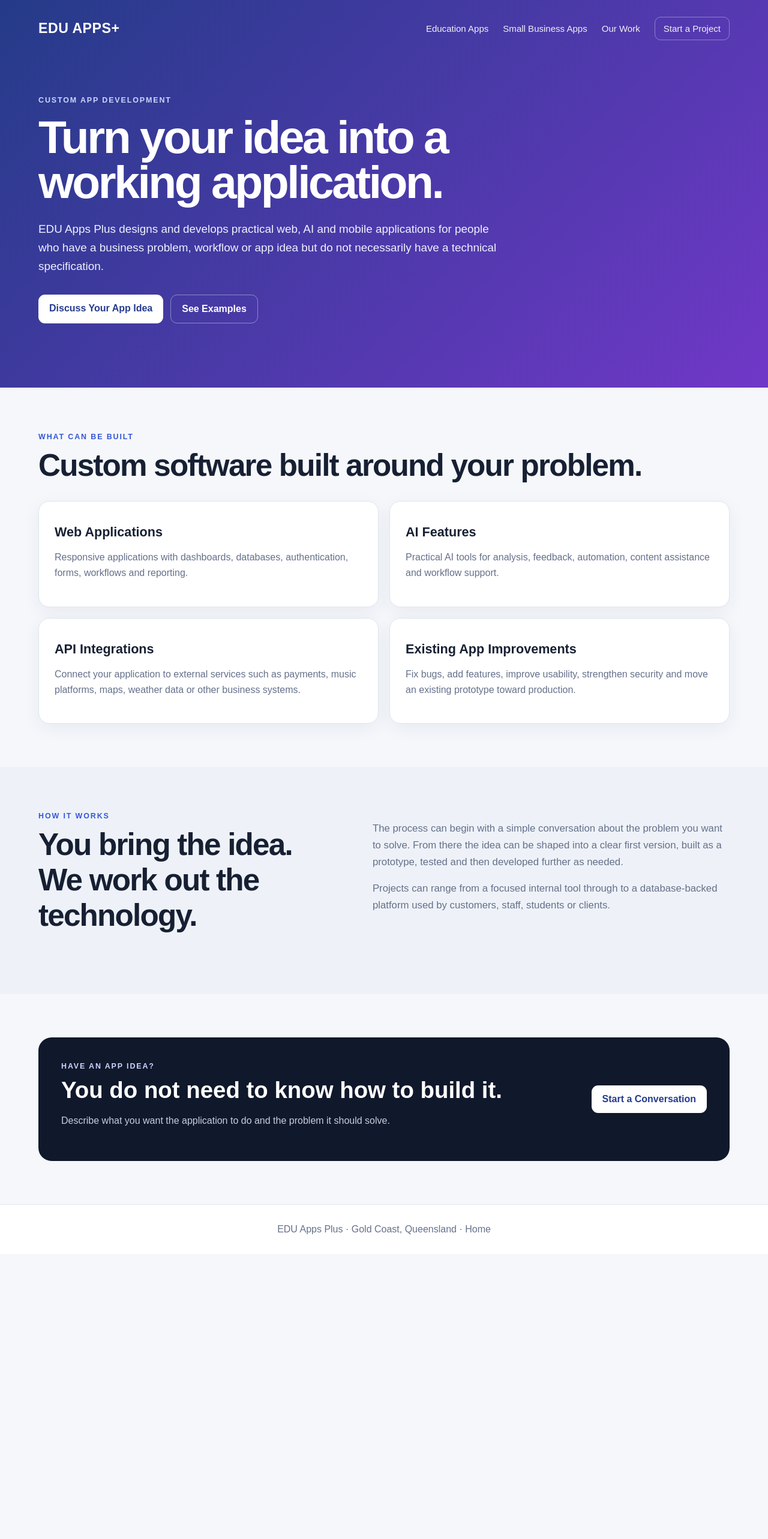
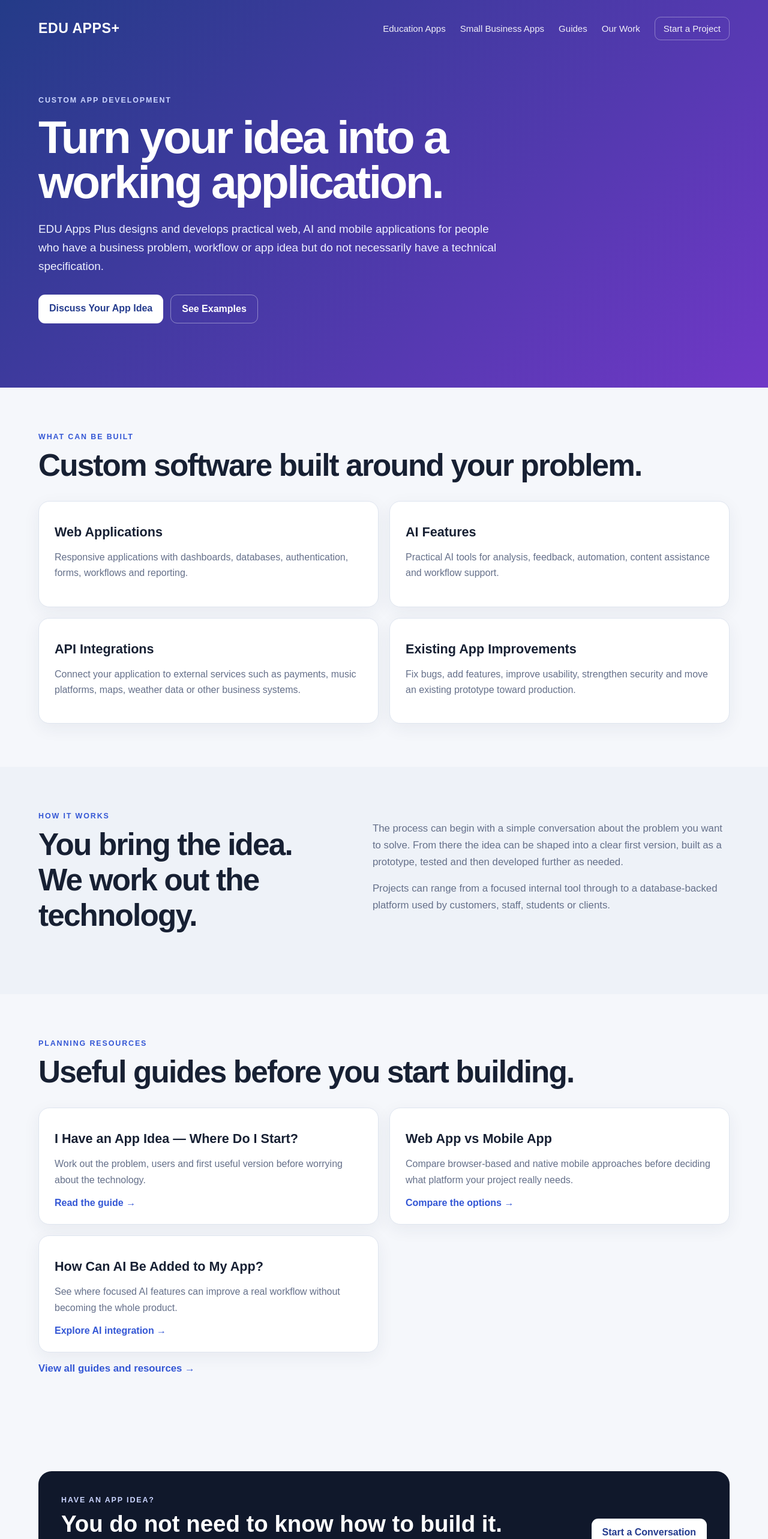
Before and after one commit to trevore777/eduappsplus_website, a Next.js app: page /app-development in a window 1280 px wide. Shown: the top 2565 px of the page at 60% size. Before the commit the page ends 2090 px from the top, so only its background shows below. Built offline with nearby package versions, Linux system fonts and the light colour scheme.

Commit message:
Link app development page to guides

```diff
--- a/app/app-development/page.js
+++ b/app/app-development/page.js
@@ -9,7 +9,7 @@ export const metadata = {
 export default function AppDevelopmentPage() {
   return <>
     <header className="siteHeader"><div className="wrap">
-      <div className="top"><Link className="brand" href="/">EDU APPS+</Link><nav className="mainNav"><Link href="/education-apps">Education Apps</Link><Link href="/small-business-apps">Small Business Apps</Link><Link href="/case-studies">Our Work</Link><Link className="navCta" href="/enquire">Start a Project</Link></nav></div>
+      <div className="top"><Link className="brand" href="/">EDU APPS+</Link><nav className="mainNav"><Link href="/education-apps">Education Apps</Link><Link href="/small-business-apps">Small Business Apps</Link><Link href="/guides">Guides</Link><Link href="/case-studies">Our Work</Link><Link className="navCta" href="/enquire">Start a Project</Link></nav></div>
       <div className="commercialHero"><span className="eyebrow">Custom app development</span><h1>Turn your idea into a working application.</h1><p>EDU Apps Plus designs and develops practical web, AI and mobile applications for people who have a business problem, workflow or app idea but do not necessarily have a technical specification.</p><div className="heroActions"><Link className="primaryButton" href="/enquire">Discuss Your App Idea</Link><Link className="secondaryButton" href="/case-studies">See Examples</Link></div></div>
     </div></header>
 
@@ -23,8 +23,14 @@ export default function AppDevelopmentPage() {
 
       <section className="commercialSection altSection"><div className="wrap aboutGrid"><div><span className="eyebrow dark">How it works</span><h2 className="largeHeading">You bring the idea. We work out the technology.</h2></div><div className="aboutCopy"><p>The process can begin with a simple conversation about the problem you want to solve. From there the idea can be shaped into a clear first version, built as a prototype, tested and then developed further as needed.</p><p>Projects can range from a focused internal tool through to a database-backed platform used by customers, staff, students or clients.</p></div></div></section>
 
+      <section className="commercialSection"><div className="wrap"><span className="eyebrow dark">Planning resources</span><h2 className="largeHeading">Useful guides before you start building.</h2><div className="serviceGrid">
+        <div className="serviceCard"><h3>I Have an App Idea — Where Do I Start?</h3><p>Work out the problem, users and first useful version before worrying about the technology.</p><Link className="textLink" href="/have-an-idea">Read the guide →</Link></div>
+        <div className="serviceCard"><h3>Web App vs Mobile App</h3><p>Compare browser-based and native mobile approaches before deciding what platform your project really needs.</p><Link className="textLink" href="/web-app-vs-mobile-app">Compare the options →</Link></div>
+        <div className="serviceCard"><h3>How Can AI Be Added to My App?</h3><p>See where focused AI features can improve a real workflow without becoming the whole product.</p><Link className="textLink" href="/ai-for-business-apps">Explore AI integration →</Link></div>
+      </div><p className="aboutCopy"><Link className="textLink" href="/guides">View all guides and resources →</Link></p></div></section>
+
       <section className="commercialSection"><div className="wrap"><div className="ctaPanel"><div><span className="eyebrow">Have an app idea?</span><h2>You do not need to know how to build it.</h2><p>Describe what you want the application to do and the problem it should solve.</p></div><Link className="primaryButton" href="/enquire">Start a Conversation</Link></div></div></section>
     </main>
-    <footer>EDU Apps Plus · Gold Coast, Queensland · <Link href="/">Home</Link></footer>
+    <footer>EDU Apps Plus · Gold Coast, Queensland · <Link href="/guides">Guides</Link> · <Link href="/">Home</Link></footer>
   </>;
 }
```
